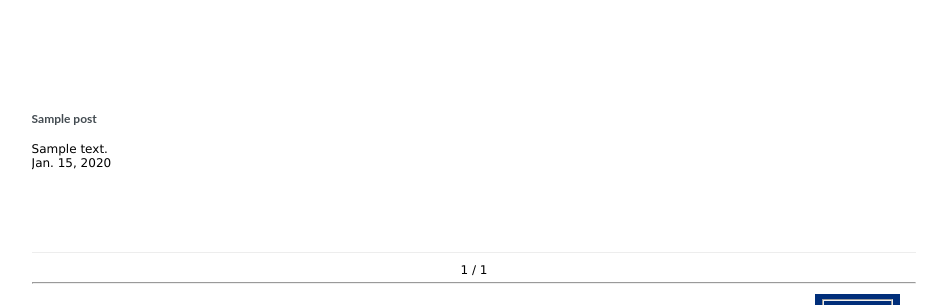
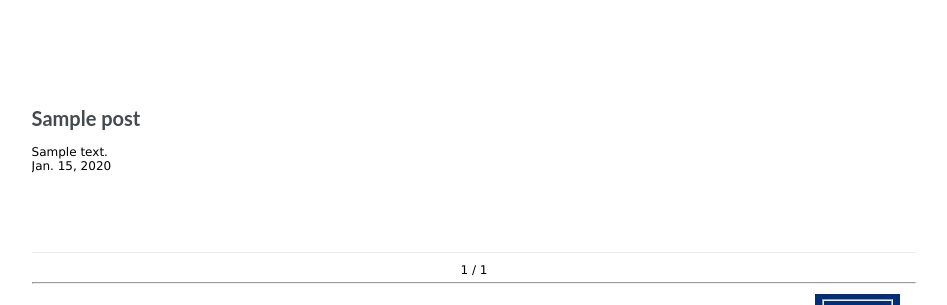
Before and after one commit to FullMooney/myweb, a Django app: template blog/templates/blog/post_all.html in a window 1280 px wide. Shown: the part 142-447 px from the top of the page, without its empty margins (166-1113 px from the left). Run offline with Django 3.2, Linux system fonts and the light colour scheme; the template is opened without the code that fills it: most values are stand-ins (such as "Sample title", 1, 10 or a date in 2020); some libraries are stand-ins or nearby versions.

Commit message:
블로그 리스트 제목 폰트 크기 조정 20px;

```diff
--- a/blog/static/tagging/tag.css
+++ b/blog/static/tagging/tag.css
@@ -53,7 +53,7 @@
 
 .txt_wrap{
 	text-decoration: none;
-	font-size: 12px;
+	font-size: 20px;
 	font-family: Avenir,"Lato","애플 SD 산돌고딕 Neo","Apple SD Gothic Neo","나눔바른고딕",NanumBarunGothic,"나눔고딕",NanumGothic,"맑은 고딕","Malgun Gothic","돋움",dotum,AppleGothic,sans-serif;
 }
 
--- a/static/css/home.css
+++ b/static/css/home.css
@@ -120,7 +120,7 @@ div#homeimg > h4{
 
 .txt_wrap{
 	text-decoration: none;
-	font-size: 14px;
+	font-size: 20px;
 	font-family: Avenir,"Lato","애플 SD 산돌고딕 Neo","Apple SD Gothic Neo","나눔바른고딕",NanumBarunGothic,"나눔고딕",NanumGothic,"맑은 고딕","Malgun Gothic","돋움",dotum,AppleGothic,sans-serif;
 }
 
--- a/static/css/home_m.css
+++ b/static/css/home_m.css
@@ -93,7 +93,7 @@ div#homeimg > h4{
 
 .txt_wrap{
 	text-decoration: none;
-	font-size: 24px;
+	font-size: 20px;
 	font-family: Avenir,"Lato","애플 SD 산돌고딕 Neo","Apple SD Gothic Neo","나눔바른고딕",NanumBarunGothic,"나눔고딕",NanumGothic,"맑은 고딕","Malgun Gothic","돋움",dotum,AppleGothic,sans-serif;
 }
 
```
